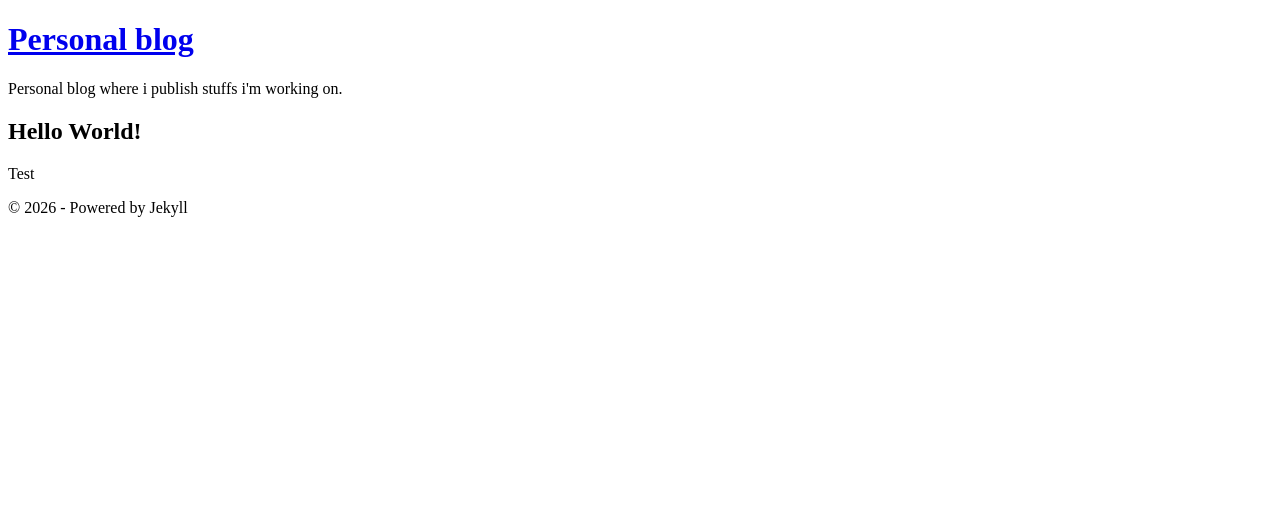
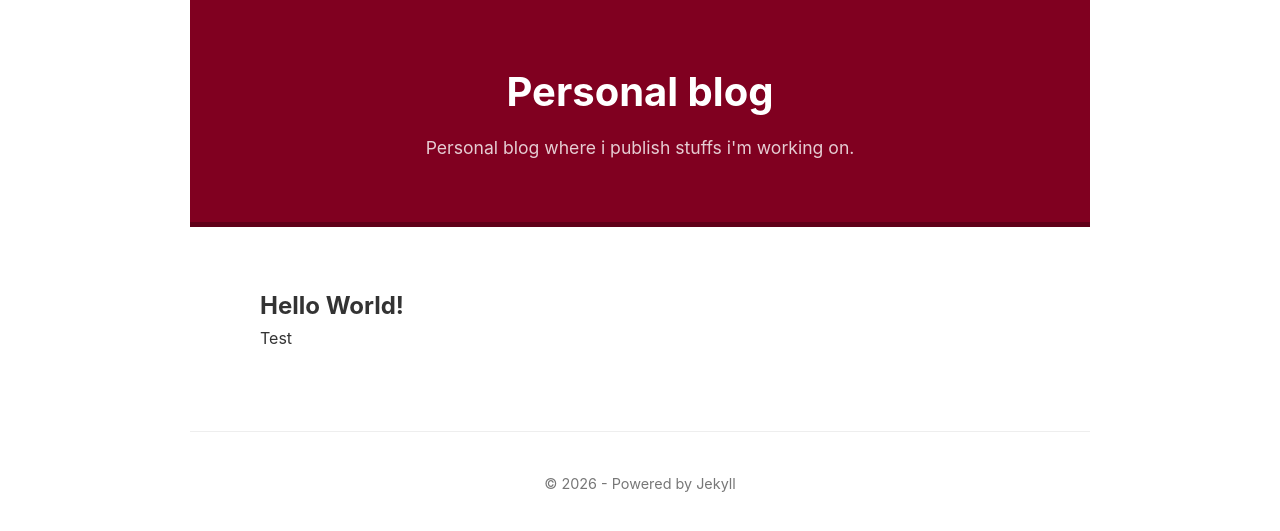
Before and after one commit to davidenetti/davidenetti.github.io, a Jekyll site: the page built from _posts/2026-03-22-test.md, in a window 1280 px wide. Shown: the top 531 px of the page. Built offline with Jekyll 4.4.1, drawn with Linux system fonts in a browser that asks for light colours.

Commit message:
Fix stylesheet link in default layout

```diff
--- a/_layouts/default.html
+++ b/_layouts/default.html
@@ -4,7 +4,7 @@
     <meta charset="UTF-8">
     <meta name="viewport" content="width=device-width, initial-scale=1.0">
     <title>{{ page.title }}</title>
-    <link rel="stylesheet" href="{{ site.baseurl }}assets/css/style.css">
+    <link rel="stylesheet" href="{{ site.baseurl }}/assets/css/style.css">
 </head>
 <body>
 
```
